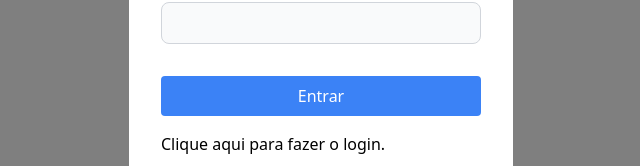
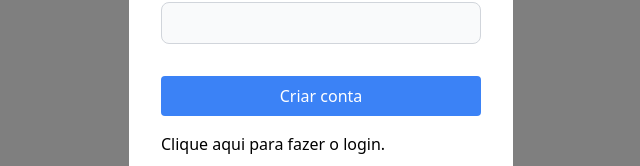
Before and after one commit to pedrolzoliveira/notifica-me-web, a Next.js app: page /signup in a window 1280 px wide. Shown: the part 494-660 px from the top of the page, without its empty margins (319-959 px from the left). Built offline with nearby package versions, Linux system fonts and the light colour scheme.

Commit message:
#2 add redirect

```diff
--- a/pages/receivers/index.tsx
+++ b/pages/receivers/index.tsx
@@ -16,8 +16,6 @@ import { formataCelular } from '../../utils/formata-celular';
 const Receivers = () => {
 
     const { data: receivers, isLoading } = useReceivers();
-
-
     const [editReceiver, setEditReceiver] = useState<{
         id: string;
         name: string;
--- a/pages/signin/index.tsx
+++ b/pages/signin/index.tsx
@@ -5,11 +5,12 @@ import { Button } from '../../components/Button';
 import { Input } from '../../components/Input';
 import { AiOutlineLoading3Quarters } from 'react-icons/ai';
 import Link from 'next/link';
+import { useRouter } from 'next/router';
 
 export const SignIn = () => {
 
     const {  mutateAsync: signIn, isLoading } = useSignInMutation();
-
+    const router = useRouter();
     const [email, setEmail] = useState('');
     const [password, setPassword] = useState('');
 
@@ -20,7 +21,8 @@ export const SignIn = () => {
                 email,
                 password
             });
-            toast.success('Login efetuado com sucesso!');
+            toast.success('Login efetuado com sucesso! Redirecionando...');
+            router.push('/');
         } catch(error) {
             toast.error('Verifique suas credenciais!');
         }
--- a/pages/signup/index.tsx
+++ b/pages/signup/index.tsx
@@ -1,15 +1,16 @@
 import { FormEvent, useState } from 'react';
 import { toast } from 'react-toastify';
-import { useSignInMutation } from '../../hooks/auth-hooks';
+import { useSignUpMutation } from '../../hooks/auth-hooks';
 import { Button } from '../../components/Button';
 import { Input } from '../../components/Input';
 import { AiOutlineLoading3Quarters } from 'react-icons/ai';
 import Link from 'next/link';
+import { useRouter } from 'next/router';
 
 export const SignUp = () => {
 
-    const {  mutateAsync: signIn, isLoading } = useSignInMutation();
-
+    const {  mutateAsync: signUp, isLoading } = useSignUpMutation();
+    const router = useRouter();
     const [name, setName] = useState('');
     const [email, setEmail] = useState('');
     const [password, setPassword] = useState('');
@@ -18,13 +19,15 @@ export const SignUp = () => {
     const handleSubmit = async (e: FormEvent<HTMLFormElement>) => {
         e.preventDefault();
         try {
-            await signIn({
+            await signUp({
+                name,
                 email,
                 password
             });
-            toast.success('Login efetuado com sucesso!');
+            toast.success('Conta criada com sucesso! Redirecionando...');
+            router.push('/');
         } catch(error) {
-            toast.error('Verifique suas credenciais!');
+            toast.error('Algo deu errado!');
         }
     }
 
@@ -76,7 +79,7 @@ export const SignUp = () => {
                                 isLoading ?
                                 <AiOutlineLoading3Quarters className='animate-spin'/>
                                 :
-                                'Entrar'
+                                'Criar conta'
                             }
                         </Button>
                     </div>
```
